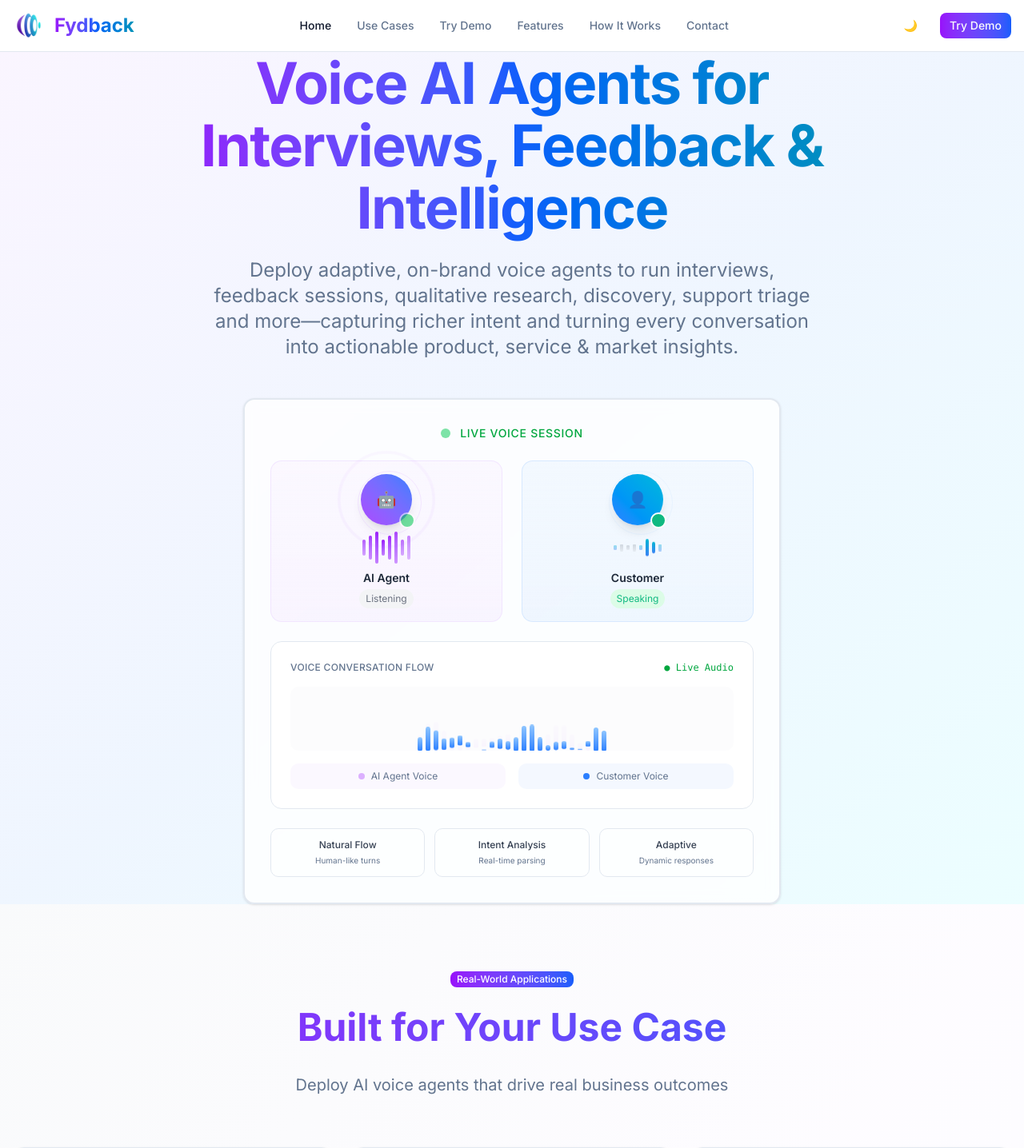
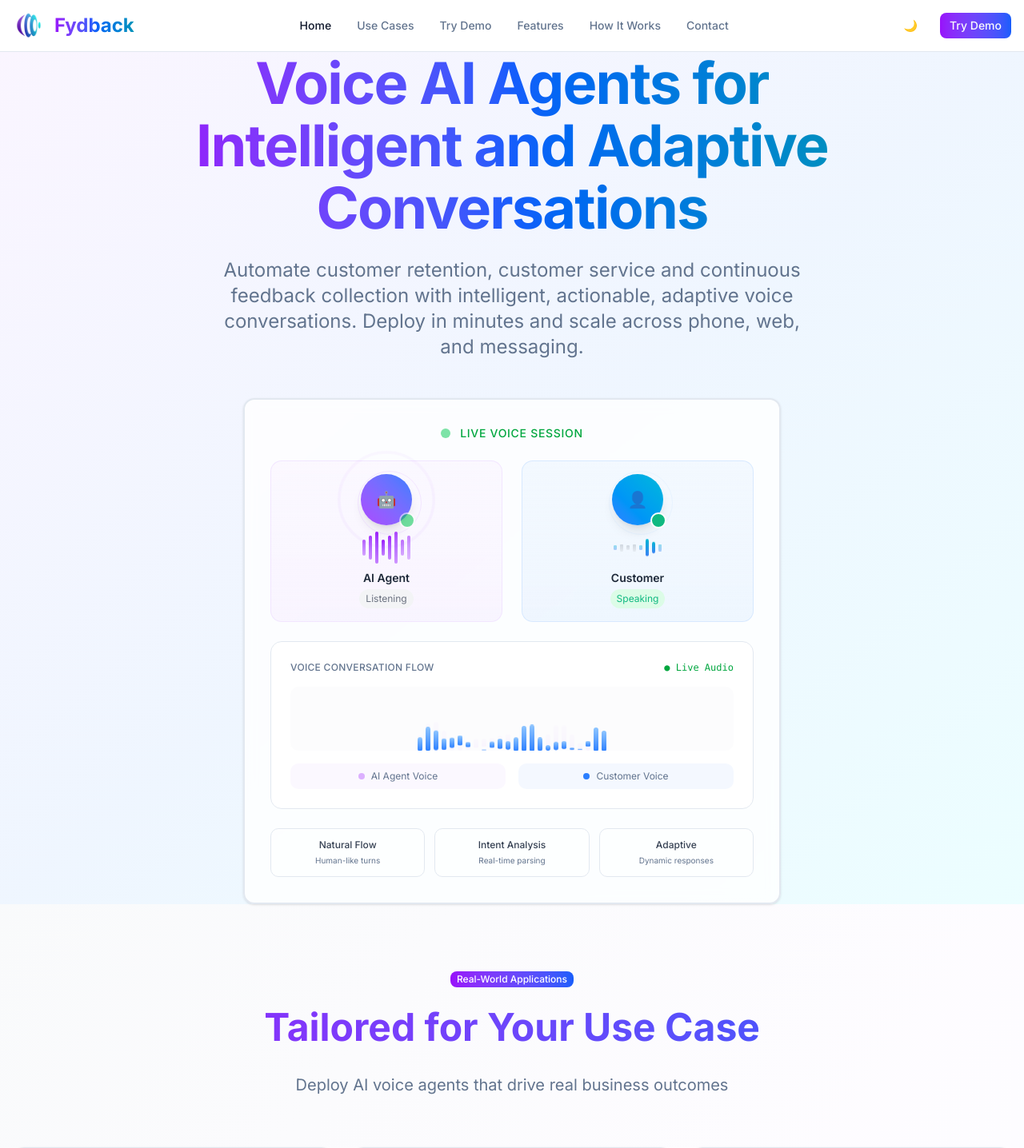
Before and after one commit to hasanalituran/ultravox-agent-nextjs, a Next.js app: page / in a window 1280 px wide. Shown: the top 1436 px of the page at 80% size. Built offline with nearby package versions, Linux system fonts and the light colour scheme.

Commit message:
Update metadata and content for improved clarity; refine sitemap image captions and enhance Hero and UseCases components for better messaging

```diff
--- a/src/app/layout.tsx
+++ b/src/app/layout.tsx
@@ -7,7 +7,7 @@ import { Analytics } from "@vercel/analytics/react";
 const inter = Inter({ subsets: ["latin"] });
 
 export const metadata: Metadata = {
-  title: "Fydback - Voice AI Agents for Interviews, Feedback & Intelligence",
+  title: "Fydback - Intelligent Voice AI Agents",
   description: "Deploy adaptive, on-brand voice agents to run interviews, feedback sessions, qualitative research, discovery, support triage and more—capturing richer intent and turning every conversation into actionable product, service & market insights.",
 };
 
--- a/src/components/Hero.tsx
+++ b/src/components/Hero.tsx
@@ -10,10 +10,10 @@ export default function Hero() {
           {/* Hero Headline */}
           <div className="space-y-4">
             <h1 className="text-5xl md:text-7xl font-bold tracking-tight leading-[1.12] md:leading-[1.08] bg-gradient-to-r from-purple-600 via-blue-600 to-cyan-600 bg-clip-text text-transparent pb-2">
-              Voice AI Agents for Interviews, Feedback & Intelligence
+              Voice AI Agents for Intelligent and Adaptive Conversations
             </h1>
             <p className="text-xl md:text-2xl text-muted-foreground max-w-3xl mx-auto">
-              Deploy adaptive, on-brand voice agents to run interviews, feedback sessions, qualitative research, discovery, support triage and more—capturing richer intent and turning every conversation into actionable product, service & market insights.
+              Automate customer retention, customer service and continuous feedback collection with intelligent, actionable, adaptive voice conversations. Deploy in minutes and scale across phone, web, and messaging.
             </p>
           </div>
 
--- a/src/components/UseCases.tsx
+++ b/src/components/UseCases.tsx
@@ -106,7 +106,7 @@ export default function UseCases() {
             Real-World Applications
           </Badge>
           <h2 className="text-4xl md:text-5xl font-bold mb-6 bg-gradient-to-r from-purple-600 to-blue-600 bg-clip-text text-transparent leading-tight py-1">
-            Built for Your Use Case
+            Tailored for Your Use Case
           </h2>
           <p className="text-xl text-muted-foreground max-w-3xl mx-auto">
             Deploy AI voice agents that drive real business outcomes
@@ -176,7 +176,7 @@ export default function UseCases() {
                 </Button>
               </div>
               <p className="text-sm text-muted-foreground mt-4">
-                Don&apos;t see your use case? Our AI agents adapt to your specific needs.
+                Don&apos;t see your use case? Our team can help with your specific needs.
               </p>
             </CardContent>
           </Card>
--- a/src/components/VoiceDemo.tsx
+++ b/src/components/VoiceDemo.tsx
@@ -95,7 +95,7 @@ export default function VoiceDemo() {
             Try Our Voice AI Demo
           </h2>
           <p className="text-xl text-muted-foreground max-w-3xl mx-auto">
-            Experience real-time voice conversations with our AI agent. Click start to begin a demo customer feedback session.
+            Experience real-time voice conversations with our demo AI agent.
           </p>
         </div>
 
```
Also changed, not shown: 1 other file (tests, documents, lock files or other folders).
